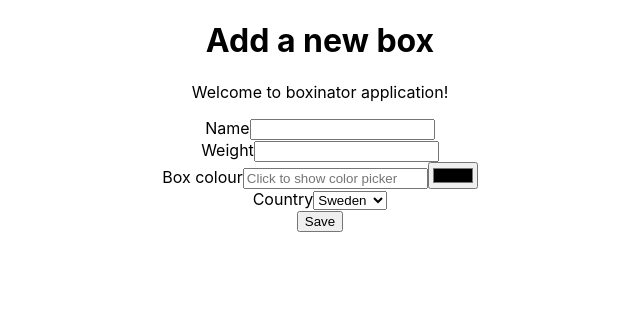
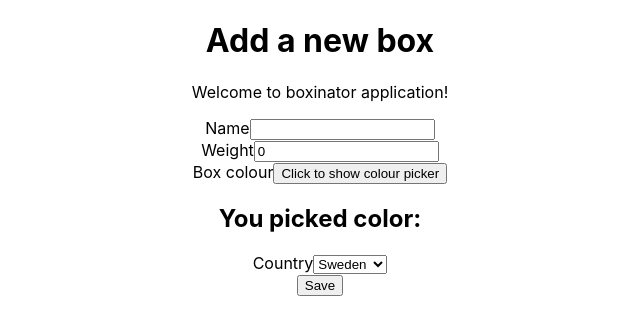
Before and after one commit to Joakimoster/boxinator-frontend, a React (Create React App) app: page /addbox in a window 1280 px wide. Shown: the top 334 px of the page, without its empty margins (320-960 px from the left). Built offline with nearby package versions, Linux system fonts and the light colour scheme.

Commit message:
Colorpicker reworked and added inline styling for colored tabler cell

```diff
--- a/package.json
+++ b/package.json
@@ -3,6 +3,7 @@
   "version": "0.1.0",
   "private": true,
   "dependencies": {
+    "@hookform/resolvers": "^2.9.0",
     "@reduxjs/toolkit": "^1.8.2",
     "@testing-library/jest-dom": "^5.16.4",
     "@testing-library/react": "^13.3.0",
@@ -10,13 +11,15 @@
     "axios": "^0.27.2",
     "react": "^18.1.0",
     "react-dom": "^18.1.0",
+    "react-hook-form": "^7.31.3",
     "react-redux": "^8.0.2",
     "react-router-dom": "^6.3.0",
     "react-scripts": "4.0.2",
     "redux": "^4.2.0",
     "redux-devtools-extension": "^2.13.9",
     "redux-thunk": "^2.4.1",
-    "web-vitals": "^2.1.4"
+    "web-vitals": "^2.1.4",
+    "yup": "^0.32.11"
   },
   "scripts": {
     "start": "react-scripts start",
--- a/src/components/form/ColorPicker.js
+++ b/src/components/form/ColorPicker.js
@@ -1,22 +1,23 @@
 import { useState } from "react"
 
 export const ColorPicker = () => {
+
     const [ color, setColor ] = useState('#fff');
+
     const [ showColorPicker, setShowColorPicker ] = useState(false);
 
     return (
+
         <div>
-            <button
-                onClick={() => setShowColorPicker(showColorPicker => !showColorPicker)}
+            <label>Box colour</label>
+
+            <button type="button" onClick={() => setShowColorPicker(!showColorPicker)}
+
             >
-                {showColorPicker ? ' Close color picker' : 'Pick a color'}
+                {showColorPicker ? <label>Click to close color picker</label> : <label> Click to show colour picker</label>}
             </button>
-            {showColorPicker && (
-                <input type="color"
-                    color={color}
-                    onChange={updatedColor => setColor(updatedColor)}
-                />
-            )}
+
+            {showColorPicker ? <input type={"color"} value={color} onChange={setColor} id="colors" /> : null}
 
             <h2>You picked {color}</h2>
         </div>
--- a/src/views/BoxFormView.js
+++ b/src/views/BoxFormView.js
@@ -1,23 +1,49 @@
+import React from "react";
 import { useState } from "react"
+import { useForm } from "react-hook-form";
 import { useDispatch } from "react-redux"
 import { rgbValueConverter } from "../components/utils/RgbValueConverter";
 import { createNewBox } from "../redux/slices/BoxFormSlice"
+import * as yup from "yup";
+import { yupResolver } from "@hookform/resolvers/yup"
+import { ColorPicker } from "../components/form/ColorPicker";
 
 function BoxFormView() {
 
-    const [ values, setValues ] = useState({ name: "", weight: null, color: "", country: "" });
+    const [ initialState, setInitialState ] = useState(0);
+
+    const [ color, setColor ] = useState('#fff');
+
+    const [ showColorPicker, setShowColorPicker ] = useState(false);
+
+    const [ values, setValues ] = useState({ name: "", weight: 0, color: "", country: "SWEDEN" });
+
     const dispatch = useDispatch();
 
-    const handleOnSubmit = (e) => {
+    const onSubmit = (e) => {
+        console.log(values);
+        dispatch(createNewBox({ values }))
+        setValues({name: '', weight: 0, color: '', country:''});
         e.preventDefault();
-        dispatch(createNewBox({values}))
-        setValues({ name: "", weight: null, color: "", country: "" });
-        console.log(values);
+    }
+
+    const preventMinus = (e) => {
+        if (e.code === 'Minus') {
+            e.preventDefault();
+        }
+    };
+
+    const handleOnChange = (e) => {
+        setInitialState(e.target.value);
+    }
+
+    const handleReset = () => {
+        setInitialState(0);
     }
 
     return (
-        <form onSubmit={handleOnSubmit}>
 
+        <form onSubmit={onSubmit}>
             <h1>Add a new box</h1>
             <p>Welcome to boxinator application!</p>
 
@@ -26,9 +52,10 @@ function BoxFormView() {
                 <input
                     type="text"
                     id="name"
+                    name="name"
                     onChange={(e) => setValues({...values, name: e.target.value })}
                     value={values.name}
-                    name="name"
+                    required
                 >
                 </input>
             </div>
@@ -37,21 +64,42 @@ function BoxFormView() {
                 <label>Weight</label>
                 <input
                     type="number"
+                    min="0"
+                    onKeyPress={preventMinus}
                     id="weight"
-                    onChange={(e) => setValues({...values, weight: e.target.value })}
                     value={values.weight}
+                    onChange={(e)=> {handleOnChange(e); setValues({...values, weight: e.target.value})}}
                     name="weight"
+                    required
                 >
                 </input>
             </div>
 
             <div>
                 <label>Box colour</label>
+                <button type="button" onClick={() => setShowColorPicker(!showColorPicker)}
+                >
+                    {showColorPicker ? <label>Click to close color picker</label> : <label> Click to show colour picker</label>}
+                </button>
+
+                {showColorPicker ? <input
+                type="color"
+                value= "color"
+                onChange={(e) => {setColor(e.target.value);
+                    setValues({ ...values, color: e.target.value})}}
+                    id="colors" /> : null}
+                <h2>You picked color: { rgbValueConverter (values.color)}</h2>
+            </div>
+
+            {/*<div>
+                <label>Box colour</label>
                 <input
                     type="text"
                     id="colorText"
+                    placeholder="Click to show color picker"
                     value={values.color}
-                    placeholder="Click to show color picker">
+                    required
+                >
                 </input>
                 <input
                     type="color"
@@ -59,9 +107,10 @@ function BoxFormView() {
                     onChange={(e) => setValues({ ...values, color: rgbValueConverter(e.target.value) })}
                     value={values.color}
                     name="color"
+                    required
                 >
                 </input>
-            </div>
+            </div>*/}
 
             <div>
                 <label>Country</label>
@@ -69,6 +118,8 @@ function BoxFormView() {
                     id="dropdown"
                     onChange={(e) => setValues({ ...values, country: e.target.value })}
                     name="country"
+                    required
+                    value={values.country}
                 >
                     <option value="SWEDEN">Sweden</option>
                     <option value="CHINA">China</option>
@@ -77,7 +128,7 @@ function BoxFormView() {
                 </select>
             </div>
 
-            <button type="sumbit">Save</button>
+            <button type="submit" onClick={handleReset} >Save</button>
         </form>
     )
 }
--- a/src/views/DispatchesView.js
+++ b/src/views/DispatchesView.js
@@ -7,6 +7,7 @@ function DispatchesView() {
 
     const dispatch = useDispatch();
     const boxStatus = useSelector(state => state.boxes.status)
+
     const { boxes, totalShippingCost, totalWeight } = useSelector((state) => state.boxes);
 
     useEffect(() => {
@@ -42,7 +43,7 @@ function DispatchesView() {
                            <tr>
                                <td>{box.name}</td>
                                <td>{(box.weight).toFixed()}</td>
-                               <td>{box.color}</td>
+                               <td style={{backgroundColor: `${box.color}`}}></td>
                                <td>{(box.shippingCost).toFixed()}</td>
                            </tr>
                        );
```
Also changed, not shown: 1 other file (tests, documents, lock files or other folders).
